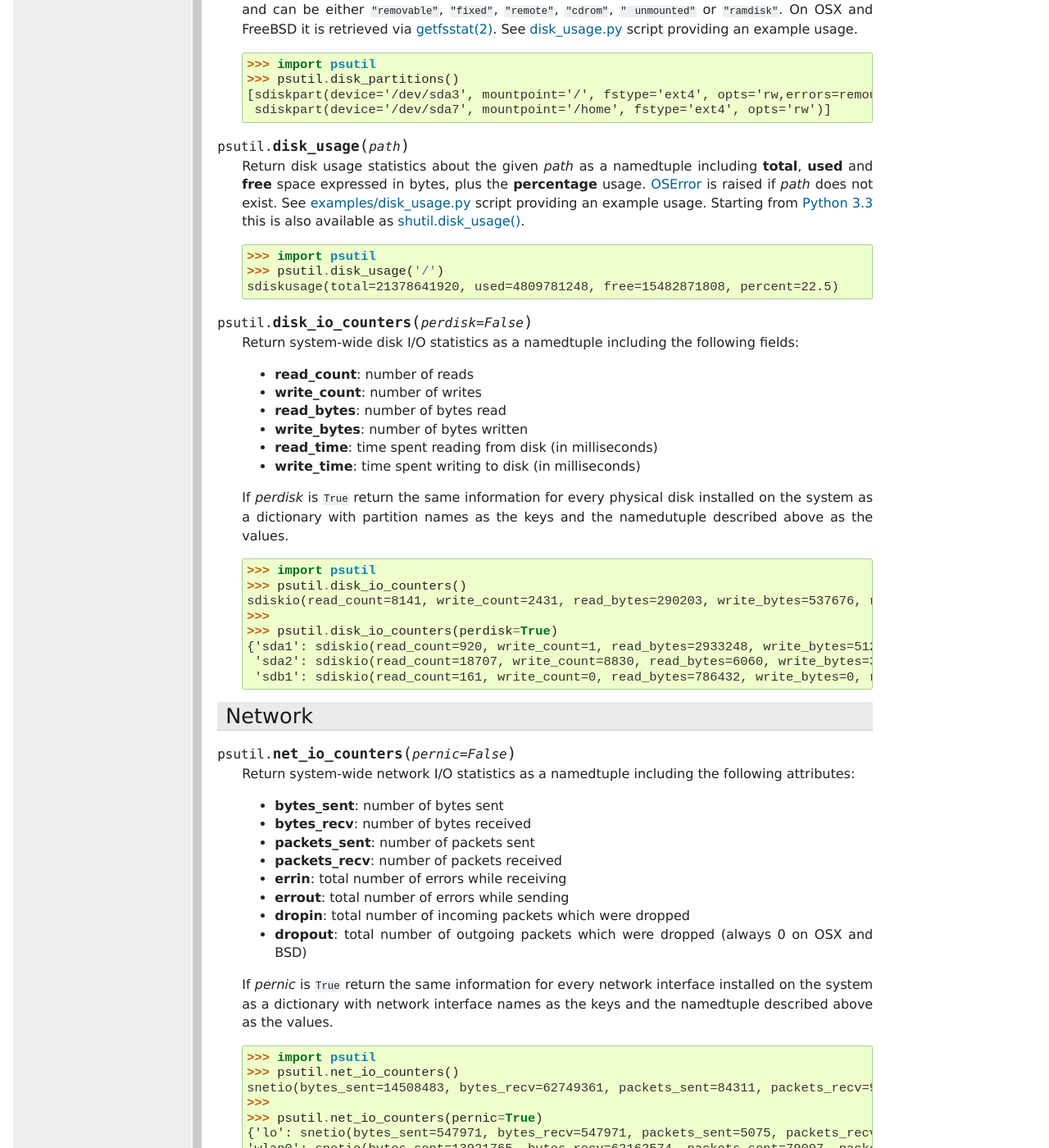
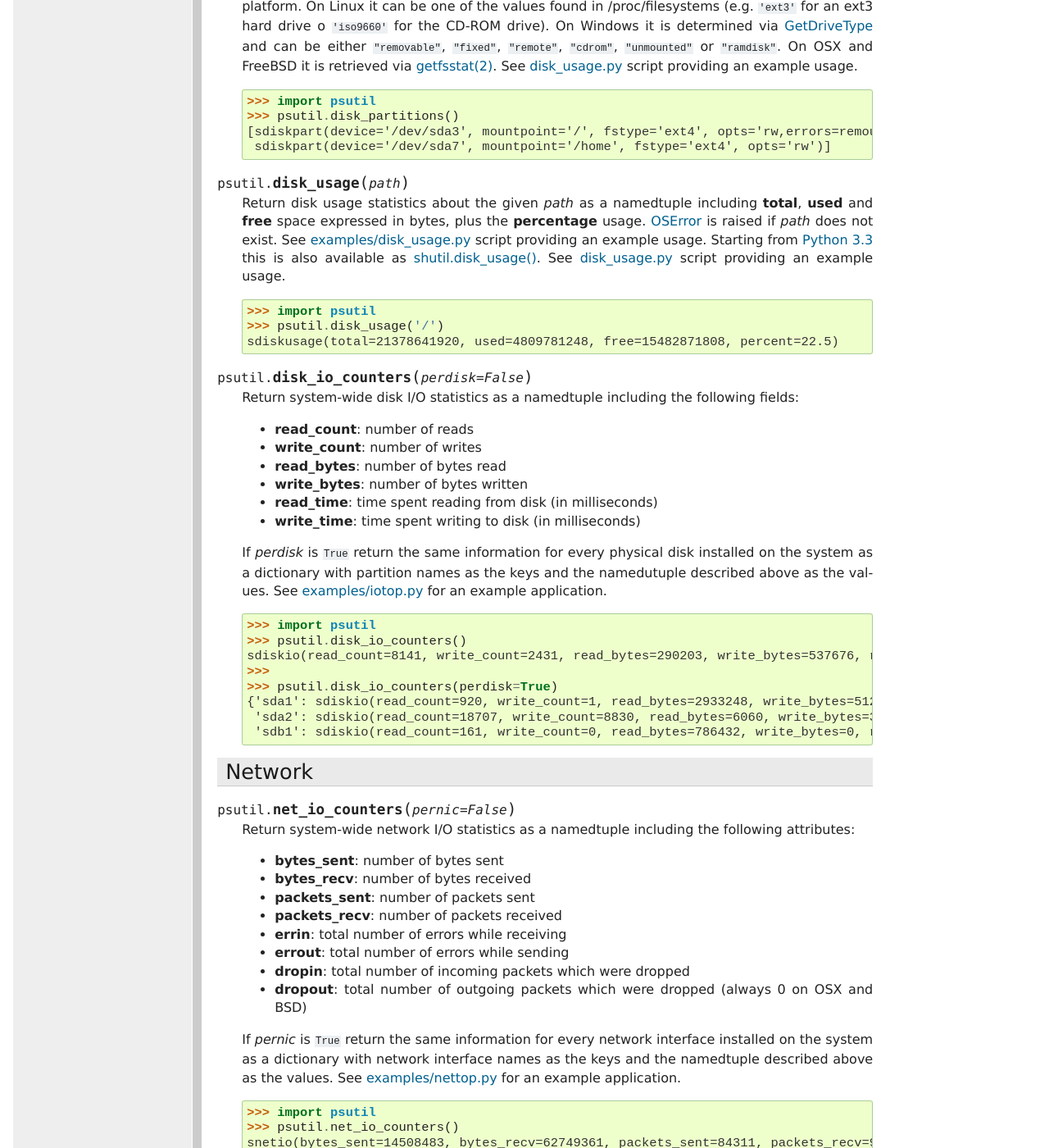
Before and after one commit to giampaolo/psutil, a Sphinx documentation site: the page built from docs/index.rst, in a window 1280 px wide and 1400 px high, scrolled down 3743 px. Shown: the whole window at 82% size. Built offline with Sphinx 7.4.7, drawn with Linux system fonts in a browser that asks for light colours; formulas are drawn with MathJax 3; the version number is read from the project's files by our own code; some of the changed text lies outside the part shown.

Commit message:
update doc

```diff
--- a/docs/index.rst
+++ b/docs/index.rst
@@ -177,6 +177,8 @@
 
   The sum of **used** and **available** does not necessarily equal **total**.
   On Windows **available** and **free** are the same.
+  See `examples/meminfo.py <http://code.google.com/p/psutil/source/browse/examples/meminfo.py>`_
+  script providing an example on how to convert bytes in a human readable form.
 
     >>> import psutil
     >>> mem = psutil.virtual_memory()
@@ -205,6 +207,8 @@
     (cumulative)
 
   **sin** and **sout** on Windows are meaningless and are always set to ``0``.
+  See `examples/meminfo.py <http://code.google.com/p/psutil/source/browse/examples/meminfo.py>`_
+  script providing an example on how to convert bytes in a human readable form.
 
     >>> import psutil
     >>> psutil.swap_memory()
@@ -226,8 +230,8 @@
   ``'ext3'`` for an ext3 hard drive o ``'iso9660'`` for the CD-ROM drive).
   On Windows it is determined via
   `GetDriveType <http://msdn.microsoft.com/en-us/library/aa364939(v=vs.85).aspx>`_
-  and can be either ``"removable"``, ``"fixed"``, ``"remote"``, ``"cdrom"``, ``"
-  unmounted"`` or ``"ramdisk"``. On OSX and FreeBSD it is retrieved via
+  and can be either ``"removable"``, ``"fixed"``, ``"remote"``, ``"cdrom"``,
+  ``"unmounted"`` or ``"ramdisk"``. On OSX and FreeBSD it is retrieved via
   `getfsstat(2) <http://www.manpagez.com/man/2/getfsstat/>`_. See
   `disk_usage.py <http://code.google.com/p/psutil/source/browse/examples/disk_usage.py>`_
   script providing an example usage.
@@ -249,6 +253,9 @@
   `Python 3.3 <http://bugs.python.org/issue12442>`_  this is also
   available as
   `shutil.disk_usage() <http://docs.python.org/3/library/shutil.html#shutil.disk_usage>`_.
+  See
+  `disk_usage.py <http://code.google.com/p/psutil/source/browse/examples/disk_usage.py>`_
+  script providing an example usage.
 
     >>> import psutil
     >>> psutil.disk_usage('/')
@@ -269,6 +276,8 @@
   If *perdisk* is ``True`` return the same information for every physical disk
   installed on the system as a dictionary with partition names as the keys and
   the namedutuple described above as the values.
+  See `examples/iotop.py <http://code.google.com/p/psutil/source/browse/examples/iotop.py>`_
+  for an example application.
 
     >>> import psutil
     >>> psutil.disk_io_counters()
@@ -300,6 +309,8 @@
   If *pernic* is ``True`` return the same information for every network
   interface installed on the system as a dictionary with network interface
   names as the keys and the namedtuple described above as the values.
+  See `examples/nettop.py <http://code.google.com/p/psutil/source/browse/examples/nettop.py>`_
+  for an example application.
 
     >>> import psutil
     >>> psutil.net_io_counters()
@@ -815,6 +826,8 @@
      is ``False`` every mapped region is shown as a single entity and the
      namedtuple will also include the mapped region's address space (*addr*)
      and permission set (*perms*).
+     See `examples/pmap.py <http://code.google.com/p/psutil/source/browse/examples/pmap.py>`_
+     for an example application.
 
       >>> import psutil
       >>> p = psutil.Process()
```
Also changed, not shown: 2 other files.
